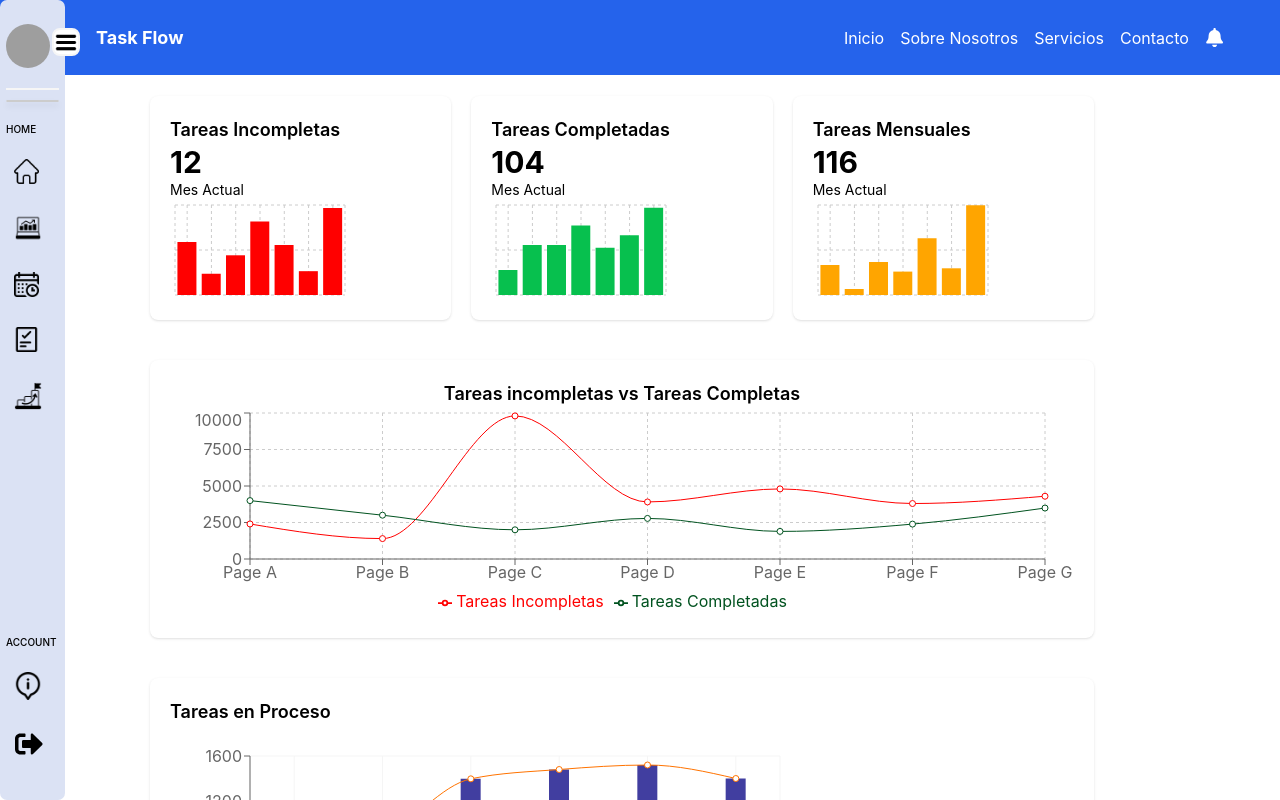
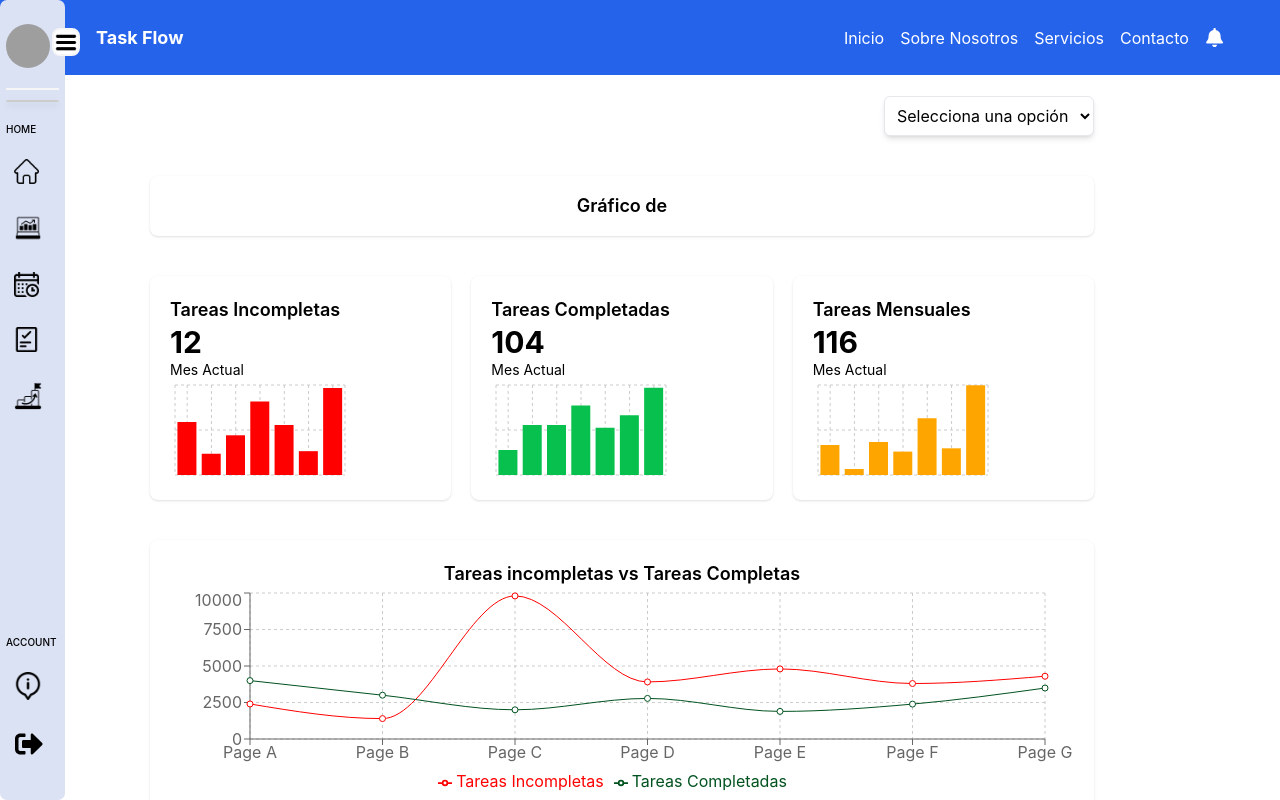
Before and after one commit to DeeEmDy/TaskFlow_FrontendPW, a React (Vite) app: page /dashBoard in a window 1280 px wide. Shown: the top 800 px of the page. Built offline with nearby package versions, Linux system fonts and the light colour scheme; grey boxes are pictures that could not be loaded.

Commit message:
update dashboard
update in the dashboard, included filtering by graph

```diff
--- a/src/components/DashBoard.jsx
+++ b/src/components/DashBoard.jsx
@@ -1,7 +1,13 @@
+import { useState } from "react";
 import "../style/DashBoard.css";
 import { BarChart, Bar, ComposedChart, LineChart, Line, XAxis, YAxis, Legend, CartesianGrid, Tooltip } from 'recharts';
 
 export default function DashBoard() {
+
+    const [filter, setFilter] = useState("");
+    const [isFilterSelected, setIsFilterSelected] = useState(false); // Nuevo estado
+
+
     const dataIncompletas = [
         { name: "Page A", uv: 2000, fill: "#ff0000" },
         { name: "Page B", uv: 800, fill: "#ff0000" },
@@ -52,7 +58,75 @@ export default function DashBoard() {
     ];
 
     return (
-        <div className='flex flex-col p-5 gap-5 mt-2'>
+
+        <div className="flex flex-col p-5 gap-5 mt-2">
+            {/* Dropdown para filtrar */}
+            <div className="flex justify-end mb-5">
+                <select
+                    value={filter}
+                    onChange={(e) => {
+                        setFilter(e.target.value);
+                        setIsFilterSelected(true); // Actualiza el estado al seleccionar
+                    }}
+                    className="p-2 border rounded-md bg-white shadow-md focus:outline-none focus:ring-2 focus:ring-blue-500">
+                    <option value="">Selecciona una opción</option> {/* Opción inicial vacía */}
+                    <option value="Tareas Completas">Tareas Completas</option>
+                    <option value="Tareas Incompletas">Tareas Incompletas</option>
+                    <option value="Tareas Mensuales">Tareas Mensuales</option>
+                    <option value="Tareas en Progreso">Tareas en Progreso</option>
+                </select>
+            </div>
+
+        {/* Sección de gráficos según filtro */}
+        <div className="bg-white p-4 shadow rounded-lg mb-5 flex flex-col items-center">
+            <p className="text-lg font-semibold text-center">Gráfico de {filter}</p>
+            {isFilterSelected && filter === "Tareas Incompletas" && (
+                <div className="flex justify-center"> {/* Contenedor flex para centrar el gráfico */}
+                    <BarChart width={490} height={200} data={dataIncompletas}>
+                        <CartesianGrid strokeDasharray="3 3" />
+                        <XAxis dataKey="name" />
+                        <YAxis />
+                        <Tooltip />
+                        <Bar dataKey="uv" fill="#ff0000" />
+                    </BarChart>
+                </div>
+            )}
+            {isFilterSelected && filter === "Tareas Completas" && (
+                <div className="flex justify-center"> {/* Contenedor flex para centrar el gráfico */}
+                    <BarChart width={490} height={200} data={dataCompletas}>
+                        <CartesianGrid strokeDasharray="3 3" />
+                        <XAxis dataKey="name" />
+                        <YAxis />
+                        <Tooltip />
+                        <Bar dataKey="uv" fill="#07c04e" />
+                    </BarChart>
+                </div>
+            )}
+            {isFilterSelected && filter === "Tareas Mensuales" && (
+                <div className="flex justify-center"> {/* Contenedor flex para centrar el gráfico */}
+                    <BarChart width={490} height={200} data={dataMensuales}>
+                        <CartesianGrid strokeDasharray="3 3" />
+                        <XAxis dataKey="name" />
+                        <YAxis />
+                        <Tooltip />
+                        <Bar dataKey="uv" fill="#ffa500" />
+                    </BarChart>
+                </div>
+            )}
+            {isFilterSelected && filter === "Tareas en Progreso" && (
+                <div className="flex justify-center"> {/* Contenedor flex para centrar el gráfico */}
+                    <BarChart width={490} height={200} data={data}>
+                        <CartesianGrid strokeDasharray="3 3" />
+                        <XAxis dataKey="name" />
+                        <YAxis />
+                        <Tooltip />
+                        <Bar dataKey="uv" fill="#413ea0" />
+                    </BarChart>
+                </div>
+            )}
+        </div>
+
+
             {/* Sección de gráficos de tareas */}
             <div className='flex flex-wrap justify-between gap-5 mb-5'>
                 {/* Gráfico de tareas incompletas */}
```
